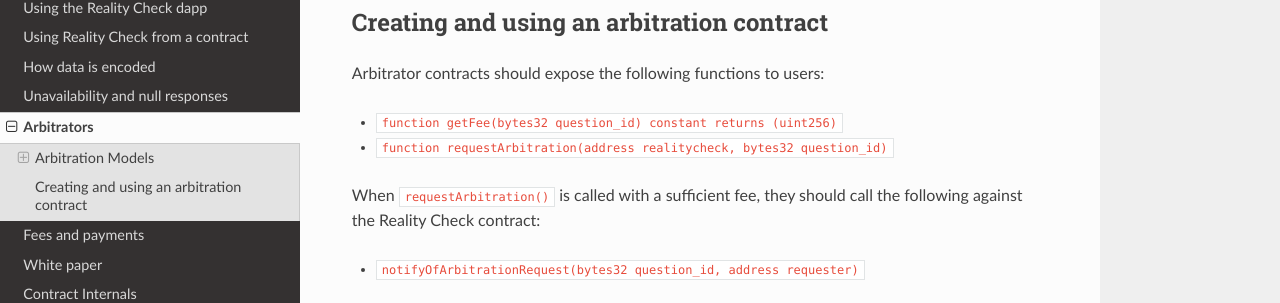
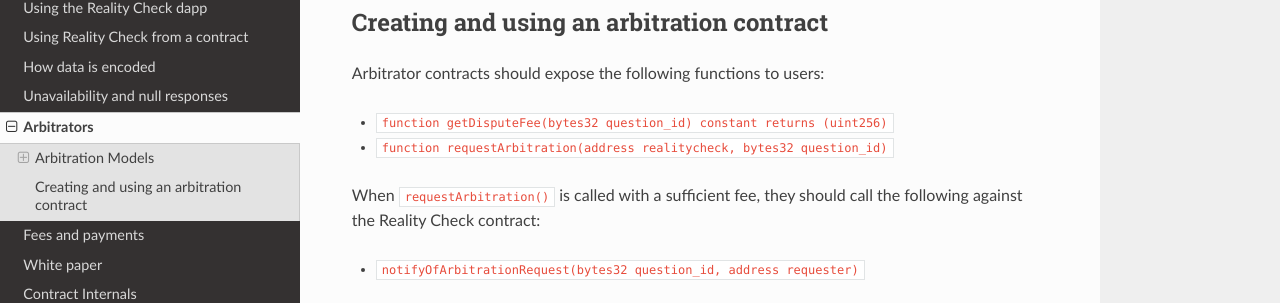
Before and after one commit to RealityETH/reality-eth-monorepo, a Sphinx documentation site: the page built from packages/dapp/docs/arbitrators.rst, in a window 1280 px wide and 900 px high, scrolled down 1132 px. Shown: the part 144-447 px from the top of the window. Built offline with Sphinx 7.4.7 and the Read the Docs theme 2.0.0, drawn with Linux system fonts in a browser that asks for light colours.

Commit message:
update fee method name

```diff
--- a/packages/dapp/docs/arbitrators.rst
+++ b/packages/dapp/docs/arbitrators.rst
@@ -56,7 +56,7 @@
 
 Arbitrator contracts should expose the following functions to users:
 
-* ``function getFee(bytes32 question_id) constant returns (uint256)``
+* ``function getDisputeFee(bytes32 question_id) constant returns (uint256)``
 * ``function requestArbitration(address realitycheck, bytes32 question_id)``
 
 When ``requestArbitration()`` is called with a sufficient fee, they should call the following against the Reality Check contract:
--- a/packages/dapp/docs/whitepaper.rst
+++ b/packages/dapp/docs/whitepaper.rst
@@ -152,6 +152,6 @@
 
 When they post bonds, users are ultimately betting that, in the event that the bonds are escalated to a high level and arbitration is requested, the arbitrator will decide in their favour. Reality Check does not solve the fundamental problem of getting true information on the blockchain (or at all); It instead passes the problem on to an arbitrator contract of the user's choice. However, the system of escalating bonds should mean that the arbitration contract can use slow, expensive processes for arbitration, while preserving low costs and fast resolution times for the typical case, and passing the cost of arbitration onto "untruthful" participants.
 
-An arbitrator can be any contract that exposes a public method ``getFee()`` telling users the fee it charges for a particular question, and the ability to call ``submitAnswerByArbitrator()`` against the Reality Check contract to report the correct answer.
+An arbitrator can be any contract that exposes a public method ``getDisputeFee()`` telling users the fee it charges for a particular question, and the ability to call ``submitAnswerByArbitrator()`` against the Reality Check contract to report the correct answer.
 
 See :doc:`arbitrators` for suggested arbitration models.
```
